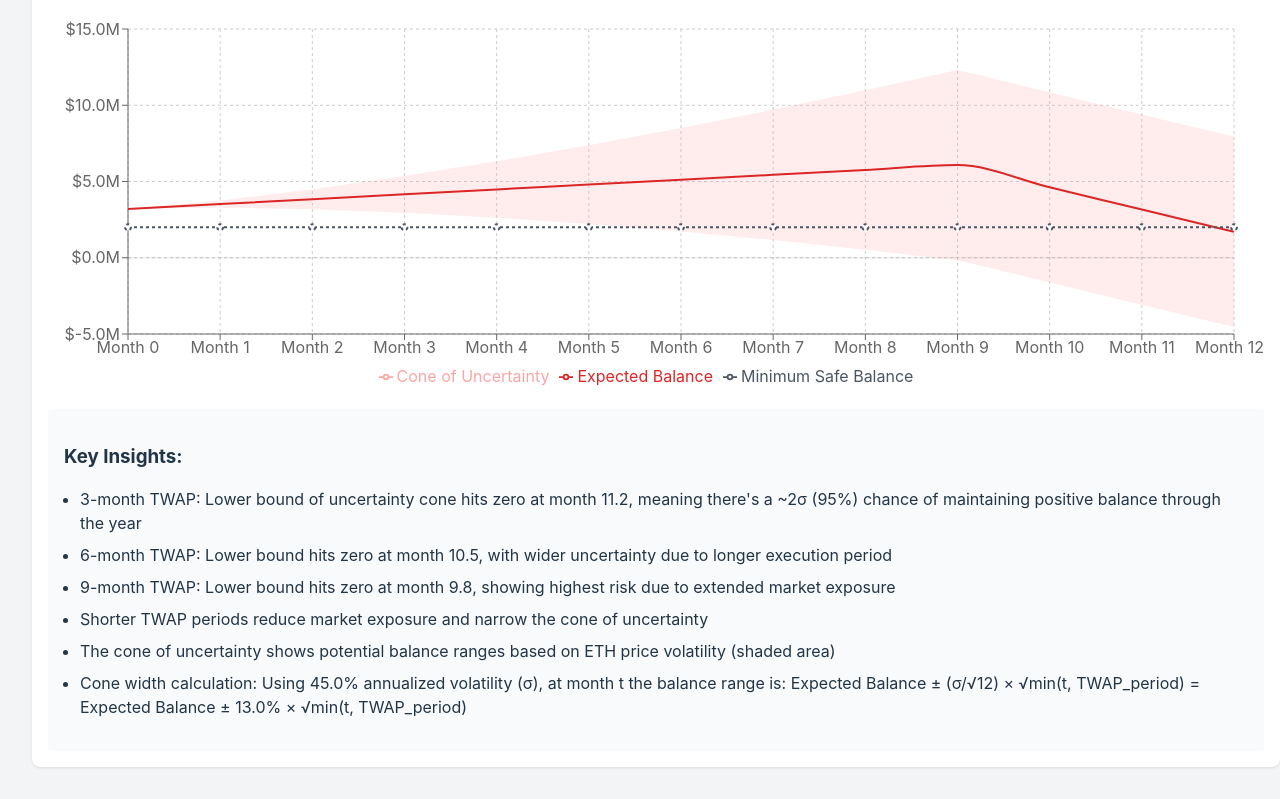
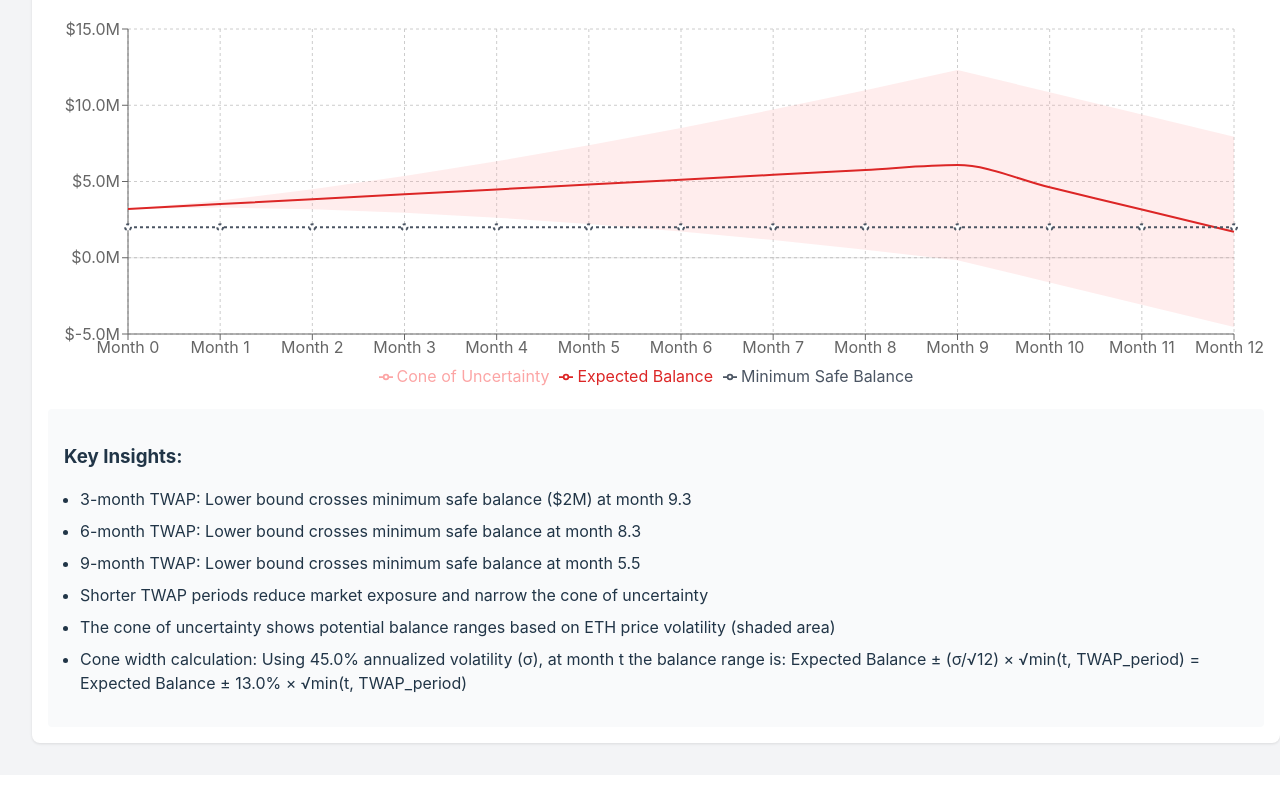
Before and after one commit to 5ajaki/twap-analysis, a React (Vite) app: page / in a window 1280 px wide. Shown: the part 1099-1898 px from the top of the page. After the commit the page ends 1874 px from the top, so only its background shows below. Built offline with nearby package versions, Linux system fonts and the light colour scheme.

Commit message:
Enhance TWAP chart precision and crossover point tracking

```diff
--- a/src/components/SplitTWAPComparison.tsx
+++ b/src/components/SplitTWAPComparison.tsx
@@ -16,6 +16,20 @@ import {
 interface TWAPChartProps {
   data: any[];
   period: number;
+}
+
+interface ChartDataPoint {
+  month: number;
+  balanceBase: number;
+  balanceUp: number;
+  balanceDown: number;
+  minSafe: number;
+  volatilityRange: number[];
+  crossover: number | null;
+}
+
+interface ChartData extends Array<ChartDataPoint> {
+  crossoverMonth?: number | null;
 }
 
 const TWAPChart: React.FC<TWAPChartProps> = ({ data, period }) => {
@@ -128,6 +142,7 @@ const TWAPChart: React.FC<TWAPChartProps> = ({ data, period }) => {
               fill="#ef4444"
               shape="circle"
               legendType="none"
+              r={6}
             />
           </ComposedChart>
         </ResponsiveContainer>
@@ -150,12 +165,13 @@ const SplitTWAPComparison: React.FC = () => {
     React.useState(BASE_ANNUAL_VOL);
   const MONTHLY_VOL = annualVolatility / Math.sqrt(12);
 
-  const generateData = (period: number) => {
-    const data = [];
+  const generateData = (period: number): ChartData => {
+    const data: ChartData = [];
     let crossoverPoint: number | null = null;
     let lastBalance: number | null = null;
 
-    for (let month = 0; month <= 12; month++) {
+    for (let month = 0; month <= 12; month += 0.1) {
+      // Use smaller steps for more precision
       const immediateUSDC = IMMEDIATE_ETH * ETH_PRICE;
       const spent = MONTHLY_SPEND * month;
       const remainingETH = INITIAL_ETH - IMMEDIATE_ETH;
@@ -174,29 +190,44 @@ const SplitTWAPComparison: React.FC = () => {
       if (
         lastBalance !== null &&
         lastBalance >= MINIMUM_SAFE &&
-        lowerBound < MINIMUM_SAFE
+        lowerBound < MINIMUM_SAFE &&
+        crossoverPoint === null
       ) {
+        // Only capture first crossing
         // Linear interpolation to find exact crossing point
         const ratio = (MINIMUM_SAFE - lastBalance) / (lowerBound - lastBalance);
-        crossoverPoint = month - 1 + ratio;
+        crossoverPoint = month - 0.1 + ratio * 0.1;
+        console.log(`Period ${period}: Crossing at month ${crossoverPoint}`);
       }
       lastBalance = lowerBound;
 
+      // Only push data points at whole months for display
+      if (Math.abs(month - Math.round(month)) < 0.01) {
         data.push({
-        month,
+          month: Math.round(month),
           balanceBase: baseBalance,
           balanceUp: baseBalance + volatilityAmount,
           balanceDown: lowerBound,
           minSafe: MINIMUM_SAFE,
           volatilityRange: [lowerBound, baseBalance + volatilityAmount],
           crossover:
-          crossoverPoint !== null && Math.abs(month - crossoverPoint) < 0.01
+            crossoverPoint !== null && Math.abs(month - crossoverPoint) < 0.1
               ? MINIMUM_SAFE
               : null,
         });
       }
+    }
+
+    // Store crossover point for key insights
+    data.crossoverMonth = crossoverPoint;
+
     return data;
   };
+
+  // Memoize the data calculations
+  const data3m = React.useMemo(() => generateData(3), [annualVolatility]);
+  const data6m = React.useMemo(() => generateData(6), [annualVolatility]);
+  const data9m = React.useMemo(() => generateData(9), [annualVolatility]);
 
   return (
     <div
@@ -246,9 +277,9 @@ const SplitTWAPComparison: React.FC = () => {
         />
       </div>
 
-      <TWAPChart data={generateData(3)} period={3} />
-      <TWAPChart data={generateData(6)} period={6} />
-      <TWAPChart data={generateData(9)} period={9} />
+      <TWAPChart data={data3m} period={3} />
+      <TWAPChart data={data6m} period={6} />
+      <TWAPChart data={data9m} period={9} />
 
       <div
         style={{
@@ -263,17 +294,16 @@ const SplitTWAPComparison: React.FC = () => {
         </h3>
         <ul style={{ listStyleType: "disc", paddingLeft: "1rem" }}>
           <li style={{ marginBottom: "0.5rem" }}>
-            3-month TWAP: Lower bound of uncertainty cone hits zero at month
-            11.2, meaning there's a ~2σ (95%) chance of maintaining positive
-            balance through the year
+            3-month TWAP: Lower bound crosses minimum safe balance ($2M) at
+            month {data3m.crossoverMonth?.toFixed(1) || "N/A"}
           </li>
           <li style={{ marginBottom: "0.5rem" }}>
-            6-month TWAP: Lower bound hits zero at month 10.5, with wider
-            uncertainty due to longer execution period
+            6-month TWAP: Lower bound crosses minimum safe balance at month{" "}
+            {data6m.crossoverMonth?.toFixed(1) || "N/A"}
           </li>
           <li style={{ marginBottom: "0.5rem" }}>
-            9-month TWAP: Lower bound hits zero at month 9.8, showing highest
-            risk due to extended market exposure
+            9-month TWAP: Lower bound crosses minimum safe balance at month{" "}
+            {data9m.crossoverMonth?.toFixed(1) || "N/A"}
           </li>
           <li style={{ marginBottom: "0.5rem" }}>
             Shorter TWAP periods reduce market exposure and narrow the cone of
```
Lines whose indentation alone changed are shown as unchanged.
